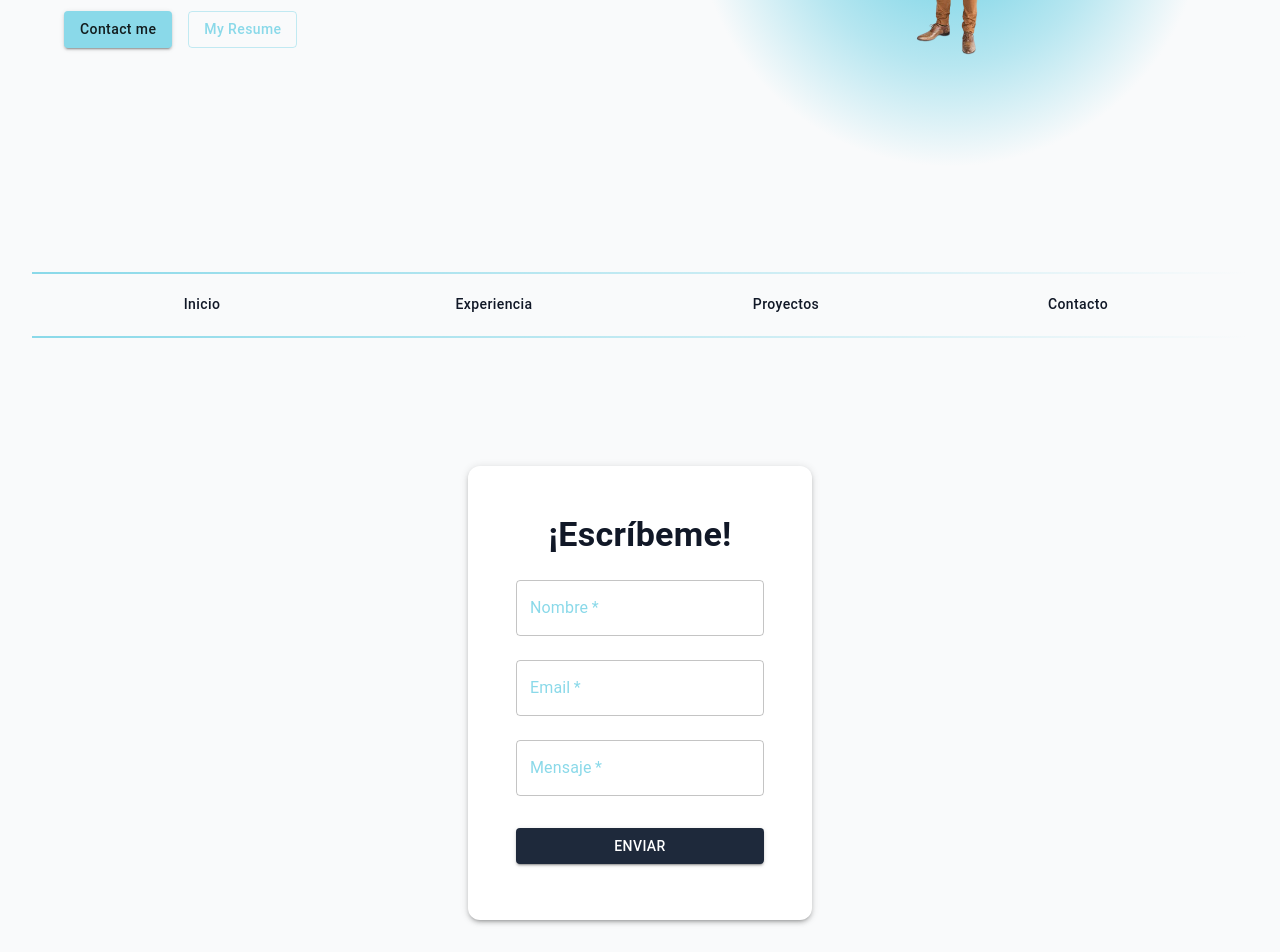
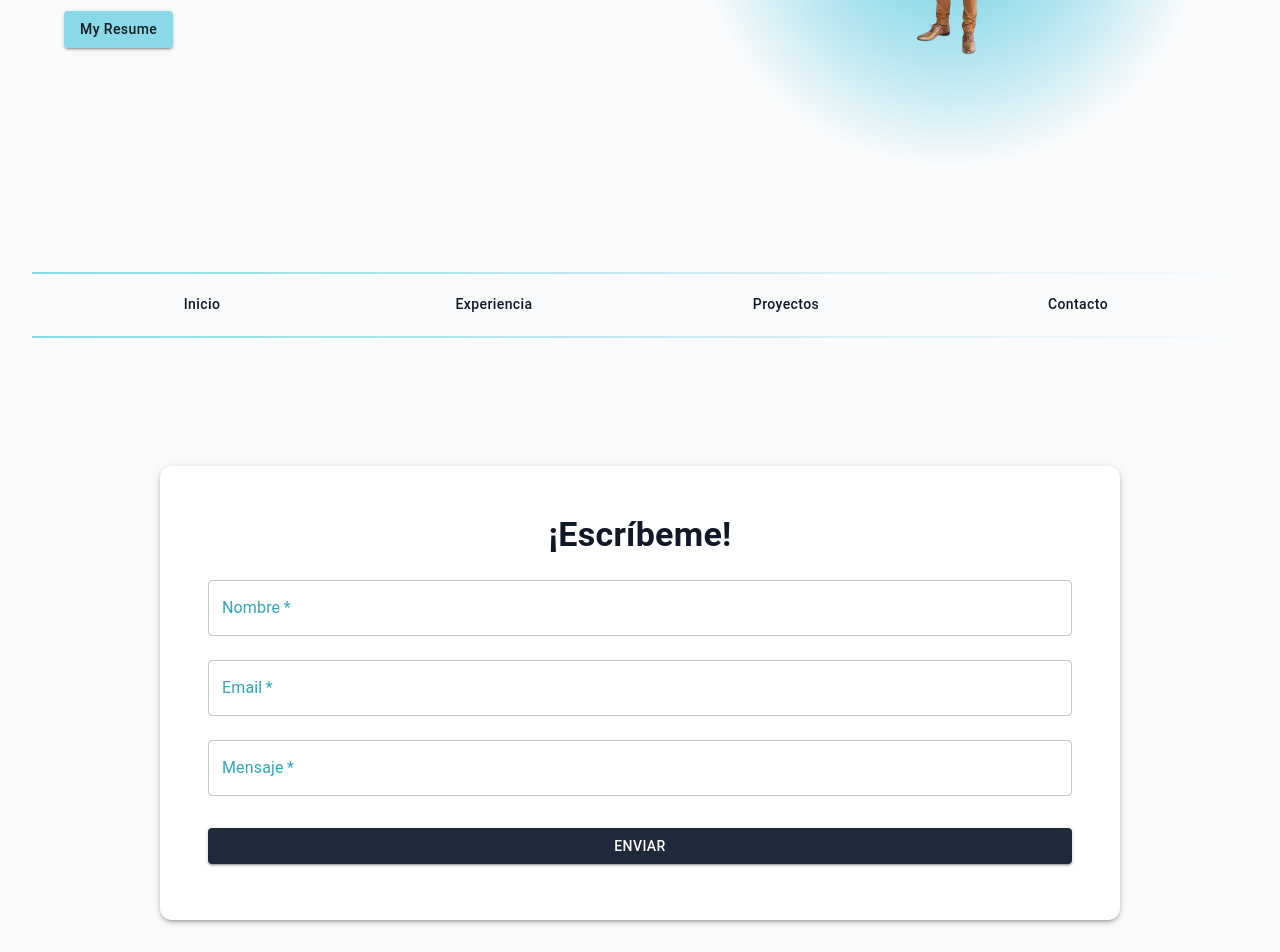
Before and after one commit to Keiko267/portfolio, a React (Vite) app: page /contact in a window 1280 px wide. Shown: the part 400-1352 px from the top of the page. Built offline with nearby package versions, Linux system fonts and the light colour scheme.

Commit message:
Added Contact Form

```diff
--- a/src/components/ContactForm/ContactForm.tsx
+++ b/src/components/ContactForm/ContactForm.tsx
@@ -21,10 +21,10 @@ const ContactForm = () => {
         setStatus("sending");
         try {
             await emailjs.send(
-                import.meta.env.MAIL_SERVICE_ID,
-                import.meta.env.MAIL_TEMPLATE_ID,
+                import.meta.env.VITE_MAIL_SERVICE_ID,
+                import.meta.env.VITE_MAIL_TEMPLATE_ID,
                 formData,
-                import.meta.env.MAIL_PUBLIC_KEY
+                import.meta.env.VITE_MAIL_PUBLIC_KEY
             );
             setStatus("success");
             setFormData({ name: "", email: "", message: "", time: new Date().toISOString() });
@@ -33,7 +33,7 @@ const ContactForm = () => {
             setStatus("error");
         }
     };
-
+    console.log(new Date().toDateString());
     return (
         <Box
             sx={{
@@ -41,6 +41,8 @@ const ContactForm = () => {
                 justifyContent: 'center',
                 mt: 8,
                 px: { xs: 2, md: 8 },
+                width: '100%',
+                mx: 'auto',
             }}
         >
             <Card
--- a/src/components/Header/Header.tsx
+++ b/src/components/Header/Header.tsx
@@ -91,16 +91,16 @@ const Header: React.FC<Props> = ({darkMode, setDarkMode}) => {
                         Computer Engineer
                     </Typography>
                     <Box sx={{ mt: 4 }}>
-                        <Button
+                        {/* <Button
                             variant="contained"
                             color="secondary"
                             href="#contact"
                             sx={{ mr: 2, textTransform: "none" }}
                         >
                             Contact me
-                        </Button>
+                        </Button> */}
                         <Button
-                            variant="outlined"
+                            variant="contained"
                             color="secondary"
                             href="#resume"
                             sx={{ textTransform: "none" }}
--- a/src/components/ProjectCard/ProjectCard.tsx
+++ b/src/components/ProjectCard/ProjectCard.tsx
@@ -84,7 +84,6 @@ const ProjectCard = ({
                                 fontWeight: 'bold',
                             }}
                         >
-                            Cerrar
                         </Button>
                     </Box>
                 </Collapse>
--- a/src/pages/Contact/Contact.tsx
+++ b/src/pages/Contact/Contact.tsx
@@ -19,6 +19,8 @@ export default function Contact({ darkMode, setDarkMode }: ContactProps) {
                     px: { xs: 2, md: 8 },
                     display: 'flex',
                     justifyContent: 'center',
+                    maxWidth: '100%',
+                    mx: 'auto',
                 }}
             >
                 <ContactForm />
--- a/src/theme.ts
+++ b/src/theme.ts
@@ -26,7 +26,7 @@ export const lightTheme = createTheme({
     },
     text: {
       primary: "#111827",
-      secondary: "#8ad9e9ff",
+      secondary: "#2CA7B8",
     },
   },
 });
```
Also changed, not shown: 1 other file (tests, documents, lock files or other folders).
